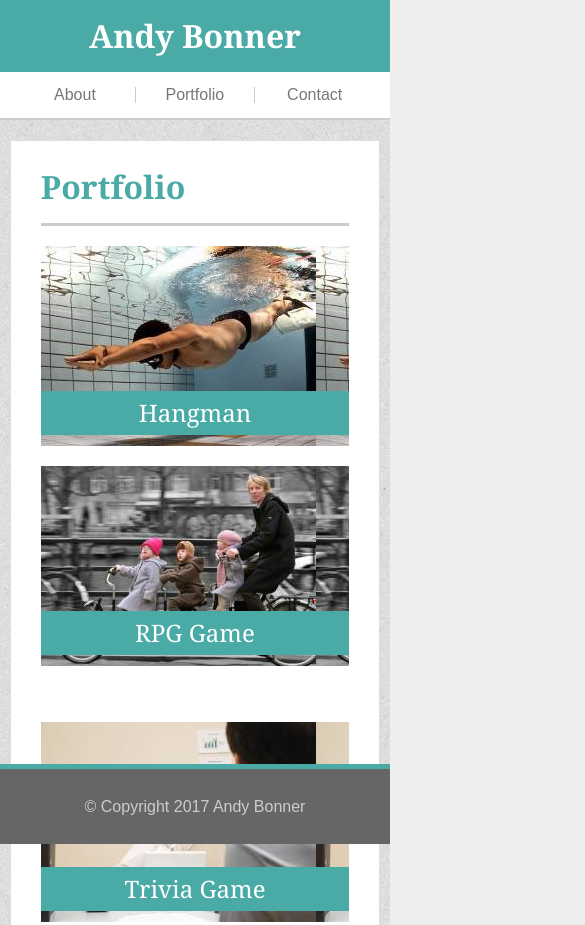
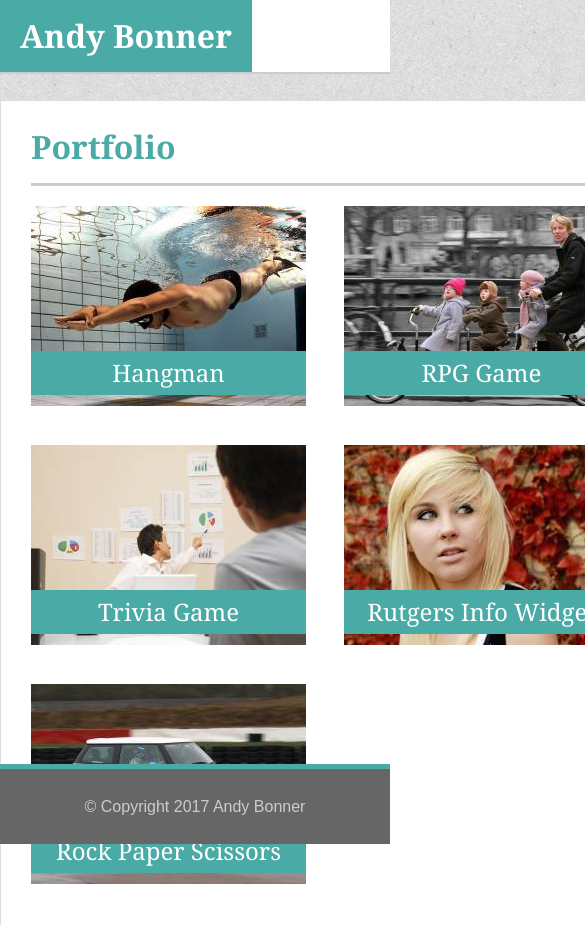
Before and after one commit to AbdiViklas/Bootstrap-Portfolio, a plain HTML site: page portfolio.html in a window 390 px wide. Shown: the top 925 px of the page, 585 px wide, since content can reach past the window. Drawn offline with Linux system fonts and the light colour scheme.

Commit message:
remove media queries from style.css and add bootstrap CDN to index.html

```diff
--- a/assets/css/style.css
+++ b/assets/css/style.css
@@ -278,90 +278,3 @@
 	}
 
 	/* I used "top: 50%; transform: translateY(-50%)", and the result appeared to be below center. The above looks right. Why? It's not the footer's 5px border-top, is it?*/
-
-/* Media queries */
-	@media screen and (max-width: 980px) {
-		#navContainer, main {
-			width: 70%;
-		}
-
-		.content {
-			width: 55%;
-		}
-
-		.sidebar {
-			width: 40%;
-		}
-
-		.portfolioBox {
-			width: 100%;
-			margin: 20px auto;
-			display: block;
-		}
-	}
-
-	@media screen and (max-width: 768px) {
-		#navContainer, main {
-			width: 95%;
-		}
-
-		.content, .sidebar {
-			width: 100%;
-			display: block;
-			margin: 20px auto;
-		}
-
-		.icon {
-			float: left;
-			margin: 2px;
-		}
-
-		.portfolioBox {
-			width: 47%;
-			margin: 10px auto;
-			display: inline-block;
-		}
-	}
-
-	@media screen and (max-width: 640px) {
-		main {
-			margin-top: 120px;
-		}
-
-		#navContainer {
-			width: 100%;
-			text-align: center;
-		}
-
-		#logo {
-			width: 100%;
-			display: block;
-		}
-
-		#navLinks {
-			display: block;
-			text-align: justify;
-			width: 100%;
-			padding: 15px;
-		}
-
-		#leftButton, #midButton, #rightButton {
-			display: inline-block;
-			text-align: center;
-			width: 33.3%;
-			height: auto;
-			padding: 0;
-		}
-
-		#headshot {
-			float: none;
-			width: 100%;
-		}
-
-		.portfolioBox {
-			width: 100%;
-			margin: 20px auto;
-			display: block;
-		}
-
-	}
```
Also changed, not shown: index.html (+1 -0 lines).
